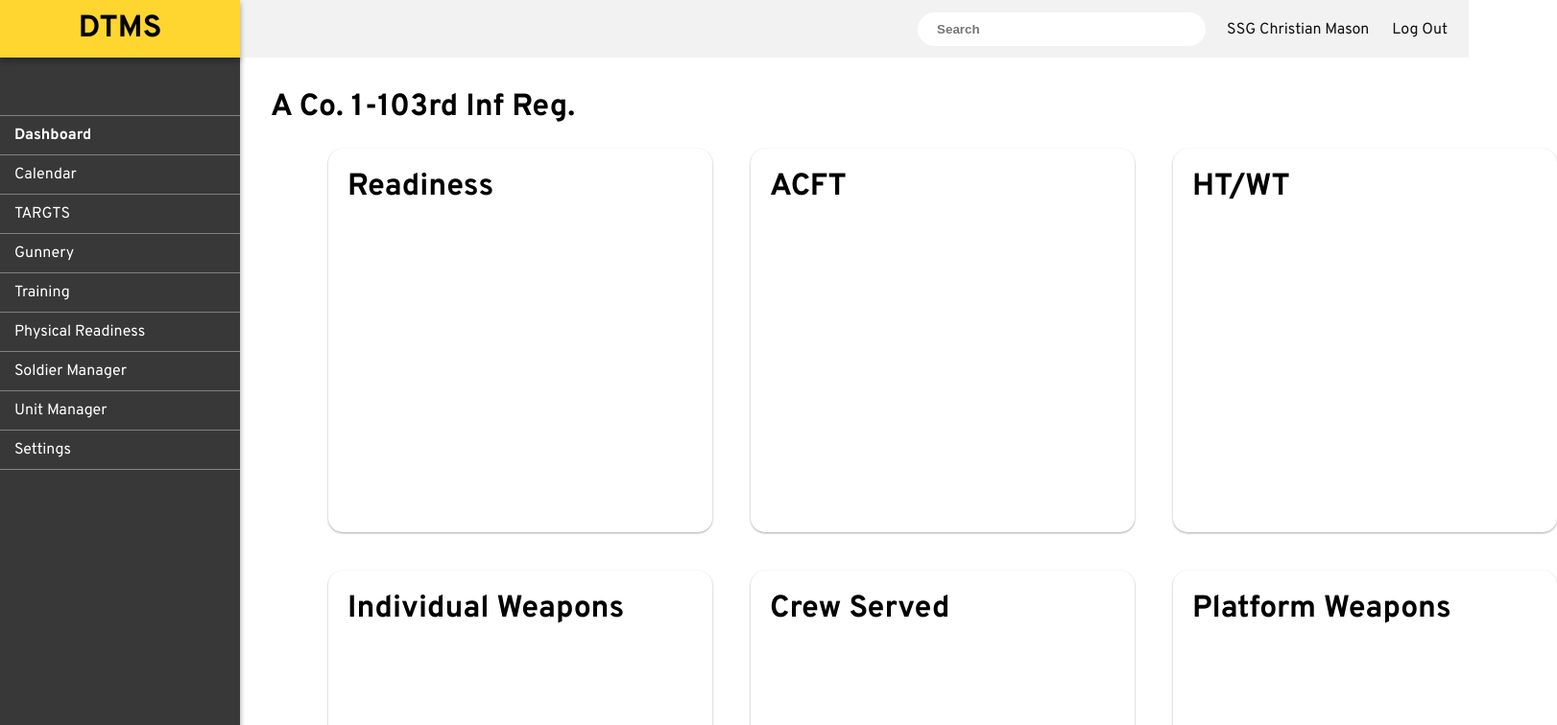
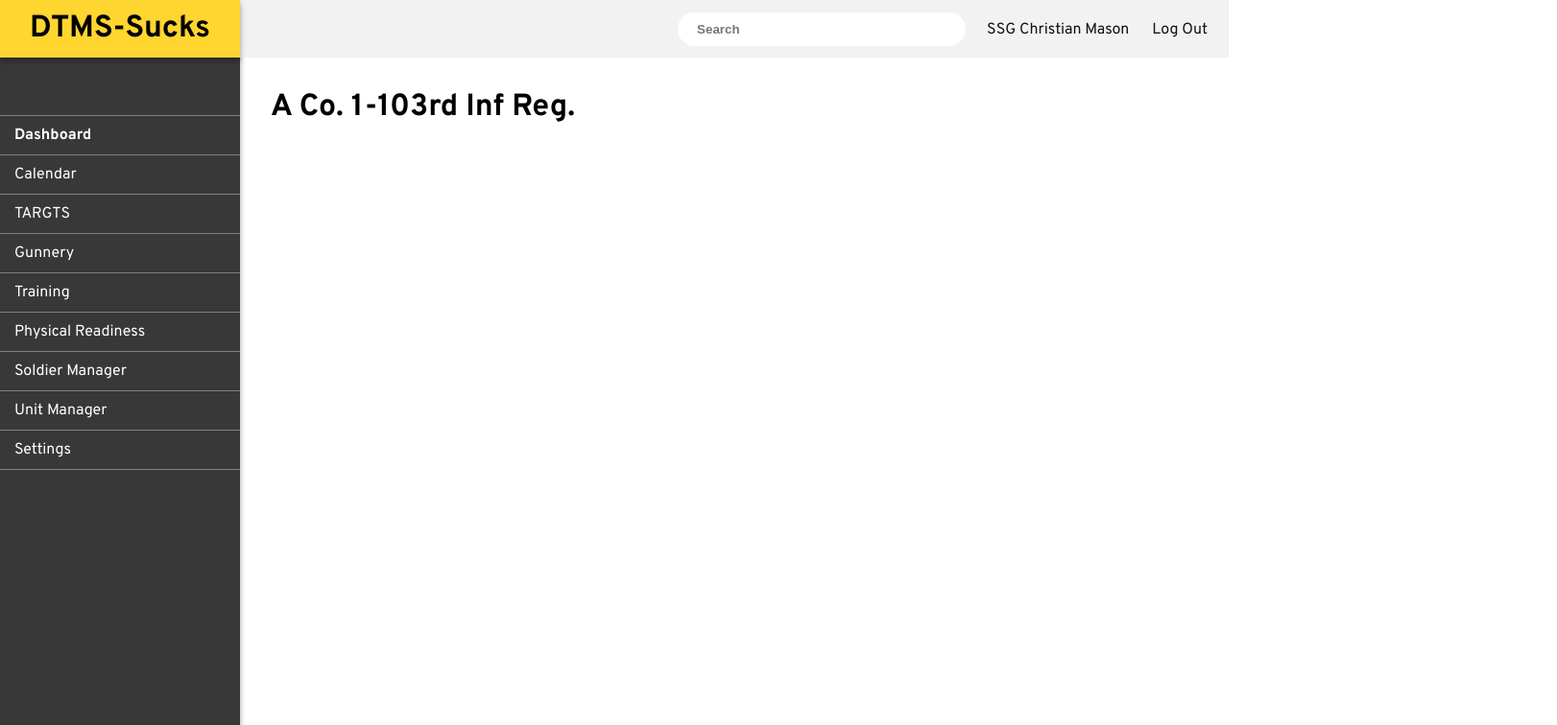
Before and after one commit to Christian-m-mason/dtms-sucks, a React (Create React App) app: page / in a window 1280 px wide. Shown: the top 756 px of the page at 96% size, 1622 px wide, since content can reach past the window. Built offline with nearby package versions, Linux system fonts and the light colour scheme.

Commit message:
Scrapped the Dashboard layout, styles were affecting header

```diff
--- a/src/components/Header.js
+++ b/src/components/Header.js
@@ -3,9 +3,9 @@ import React from "react";
 import styled from "styled-components";
 import { Container } from "../styles/Layout";
 
-const HeaderStyles = styled(Container)`
-  min-height: 60px;
-
+const HeaderStyles = styled.div`
+  display: flex;
+  width: 100%;
   height: 60px;
   background-color: #f2f2f2;
   justify-content: flex-end;
--- a/src/components/Sidebar.js
+++ b/src/components/Sidebar.js
@@ -49,7 +49,7 @@ export default function Sidebar() {
   return (
     <SidebarStyles>
       <SidebarBrand>
-        <span>DTMS</span>
+        <span>DTMS-Sucks</span>
       </SidebarBrand>
       <SidebarItem
         exact
--- a/src/pages/Dashboard.js
+++ b/src/pages/Dashboard.js
@@ -1,56 +1,10 @@
 import React from "react";
-import styled from "styled-components";
-
-const CardGrid = styled.div`
-  display: grid;
-  grid-template-columns: 1fr 1fr 1fr;
-  grid-template-rows: 1fr 1fr;
-  grid-template-areas:
-    "Readiness ACFT HTWT"
-    "Gunnery Gunnery Gunnery";
-  margin: 0 auto;
-  grid-gap: 20px;
-  padding: 0 50px;
-  align-items: stretch;
-`;
-
-const Card = styled.div`
-  height: 400px;
-  width: 400px;
-  margin: 10px;
-  padding: 20px;
-  border-radius: 15px;
-  box-shadow: ${({ theme }) => theme.boxShadows[0]};
-  cursor: pointer;
-  h1 {
-    font-size: 2rem;
-    width: 100%;
-  }
-`;
-
-const cardTiles = [
-  { title: "Readiness" },
-  { title: "ACFT" },
-  { title: "HT/WT" },
-  { title: "Individual Weapons" },
-  { title: "Crew Served" },
-  { title: "Platform Weapons" },
-];
 
 export default function Dashboard() {
   return (
     <div>
       <h1 style={{ fontSize: "2rem" }}>A Co. 1-103rd Inf Reg. </h1>
       <br />
-      <CardGrid>
-        {cardTiles.map((card, i) => {
-          return (
-            <Card key={i} wide={card.wide}>
-              <h1>{card.title}</h1>
-            </Card>
-          );
-        })}
-      </CardGrid>
     </div>
   );
 }
```
Also changed, not shown: 1 other file (tests, documents, lock files or other folders).
